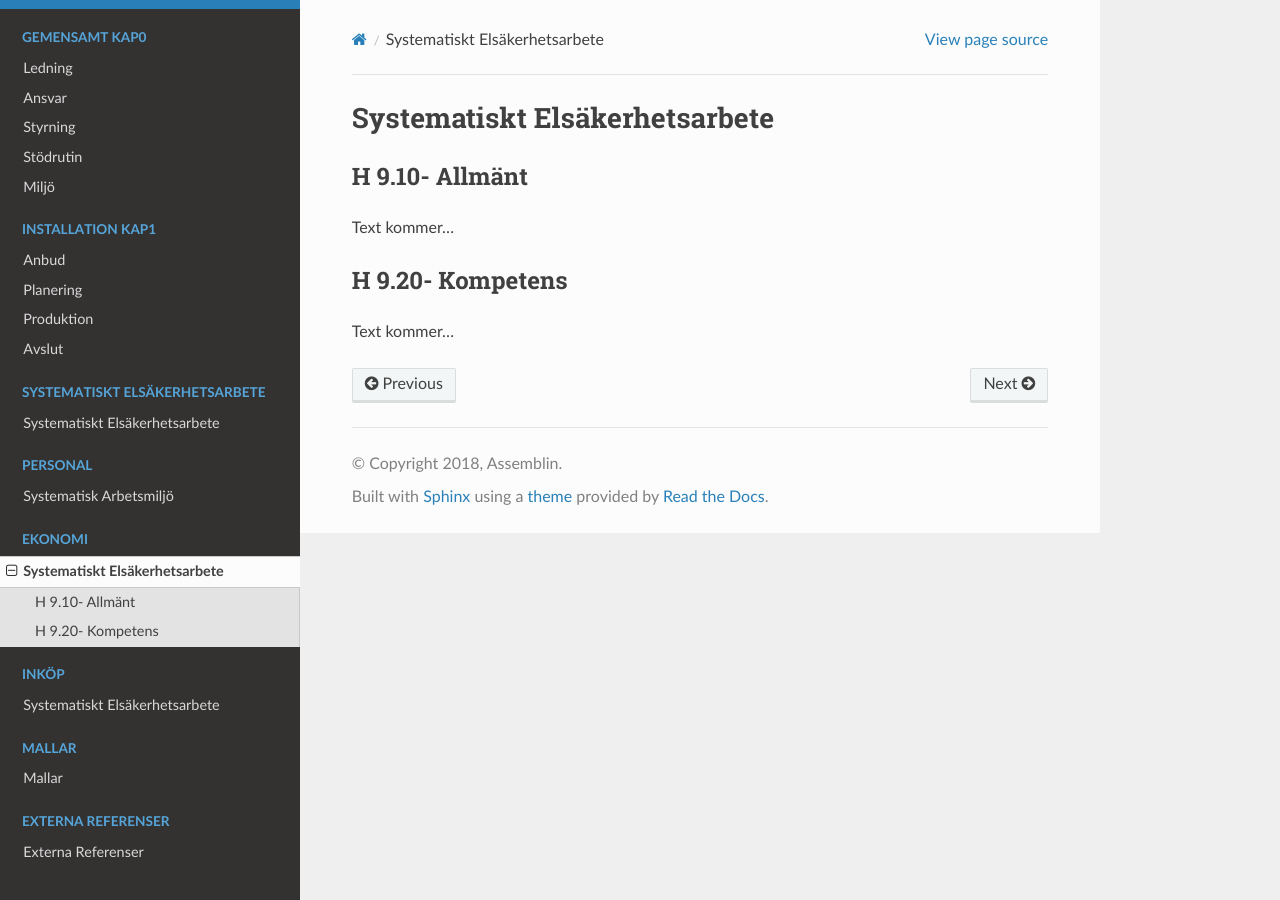
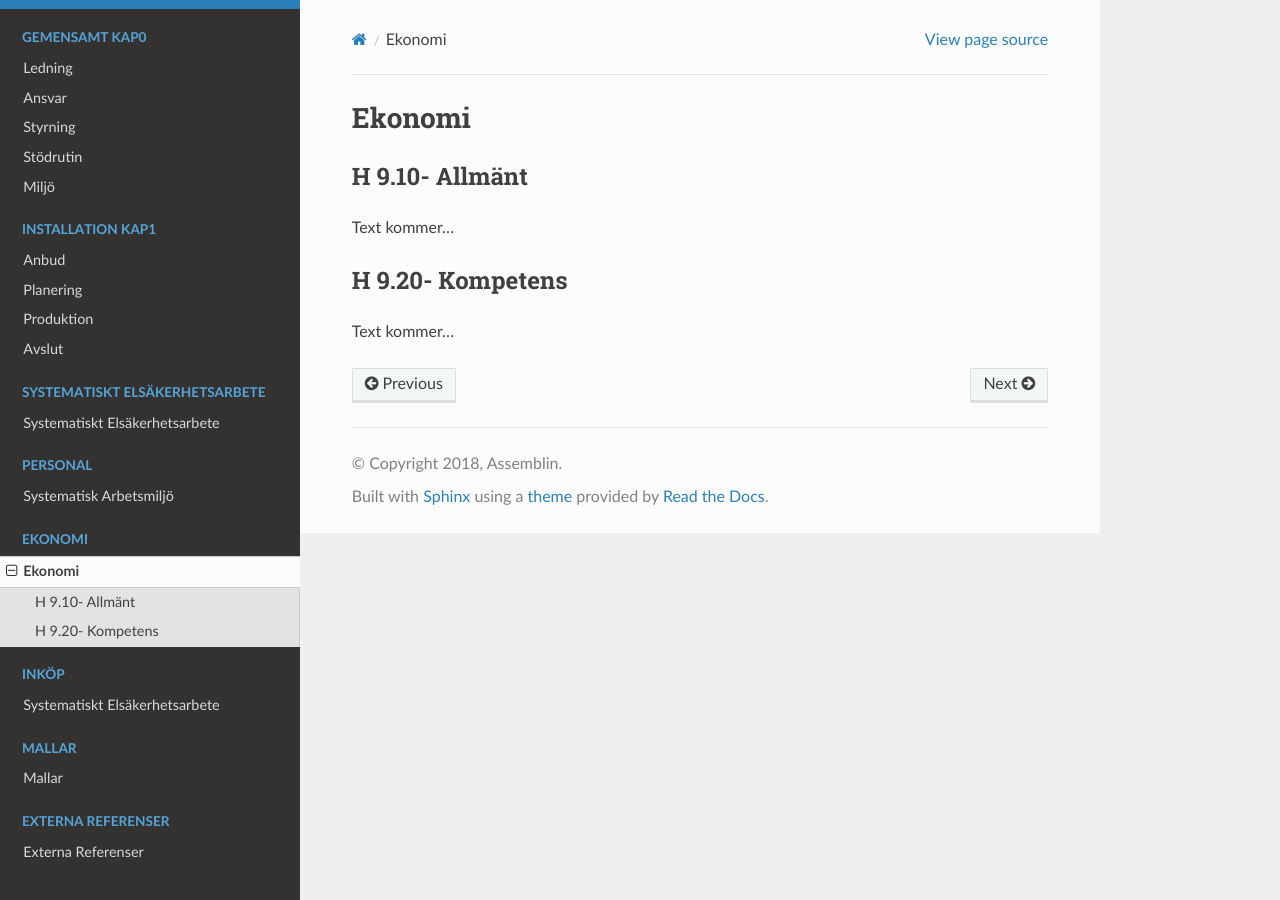
Before and after one commit to TomasAssemblinEL/NEXTDok, a Sphinx documentation site: the page built from docs/ekonomi/rutiner.rst, in a window 1280 px wide. Built offline with Sphinx 7.4.7 and the Read the Docs theme 2.0.0, drawn with Linux system fonts in a browser that asks for light colours; pages that are not in the unit, such as notebooks, are missing from menus.

Commit message:
Update rutiner.rst

```diff
--- a/docs/ekonomi/rutiner.rst
+++ b/docs/ekonomi/rutiner.rst
@@ -1,4 +1,4 @@
-Systematiskt Elsäkerhetsarbete
+Ekonomi
 ===============
 
 H 9.10- Allmänt
```
